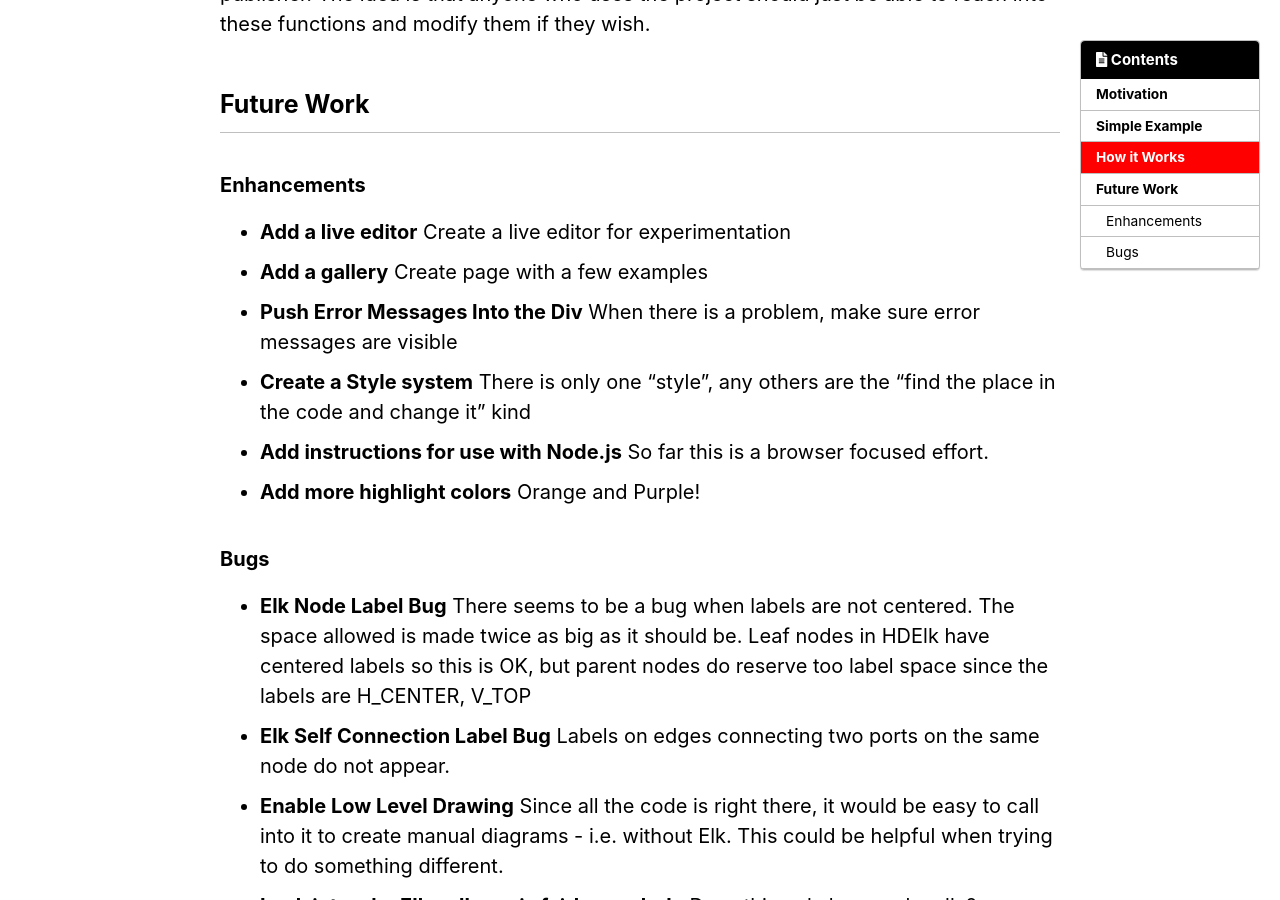
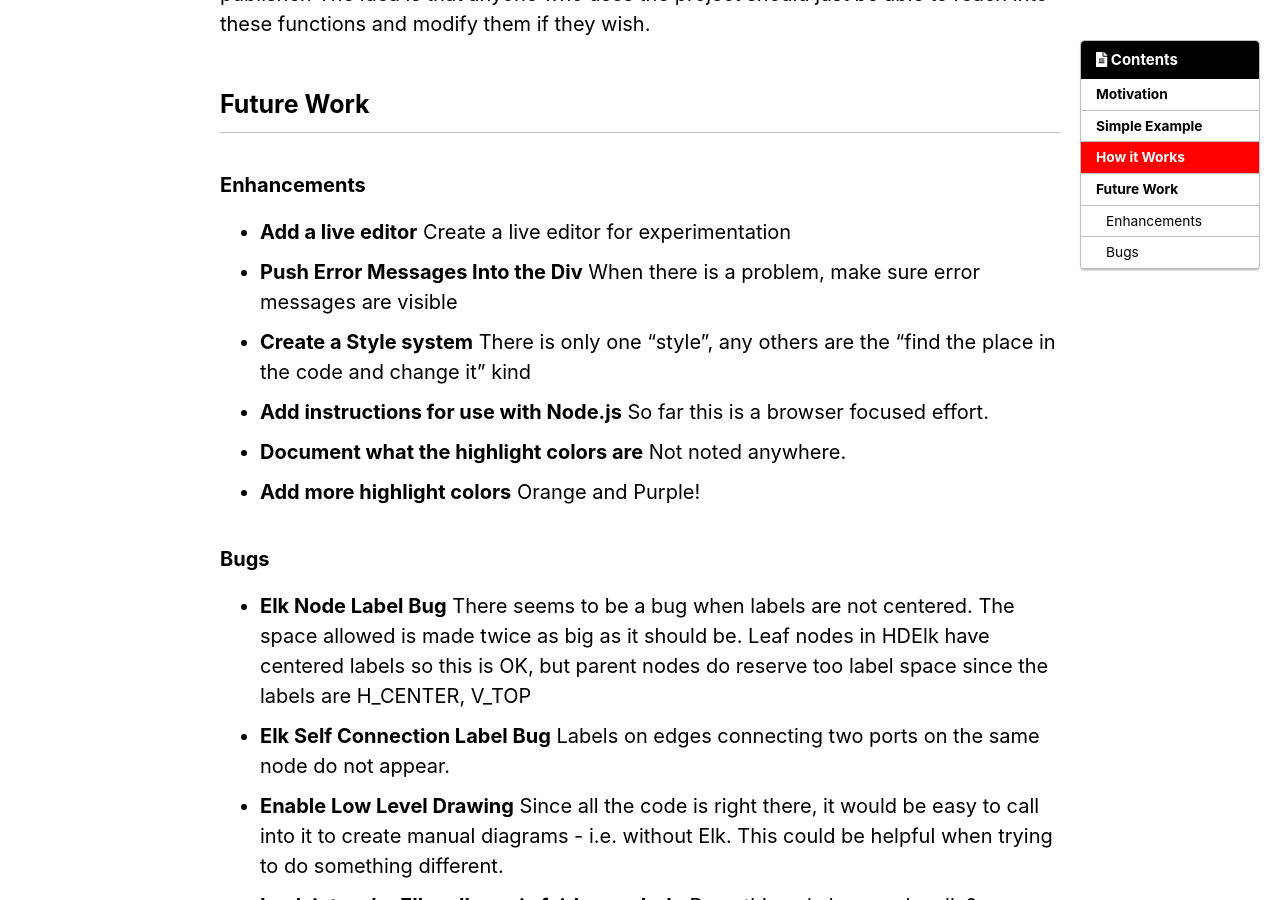
Before and after one commit to motchy869/hdelk_mod, a Jekyll site: the page built from docs/top.md, in a window 1280 px wide and 900 px high, scrolled down 6336 px. Built offline with Jekyll 4.4.1, drawn with Linux system fonts in a browser that asks for light colours; cached includes are drawn as plain includes; nearby versions of some CDN libraries; a script that is not in the unit is left out; the list of posts is cut into pages by our own code.

Commit message:
updated Enhancements

```diff
--- a/docs/top.md
+++ b/docs/top.md
@@ -237,10 +237,10 @@ The two main functions that do HDElk work are `transform()` and `diagram()` both
 ### Enhancements
 
 - **Add a live editor** Create a live editor for experimentation
-- **Add a gallery** Create page with a few examples
 - **Push Error Messages Into the Div** When there is a problem, make sure error messages are visible
 - **Create a Style system** There is only one "style", any others are the "find the place in the code and change it" kind
 - **Add instructions for use with Node.js** So far this is a browser focused effort.
+- **Document what the highlight colors are** Not noted anywhere.
 - **Add more highlight colors** Orange and Purple!
 
 ### Bugs
```
